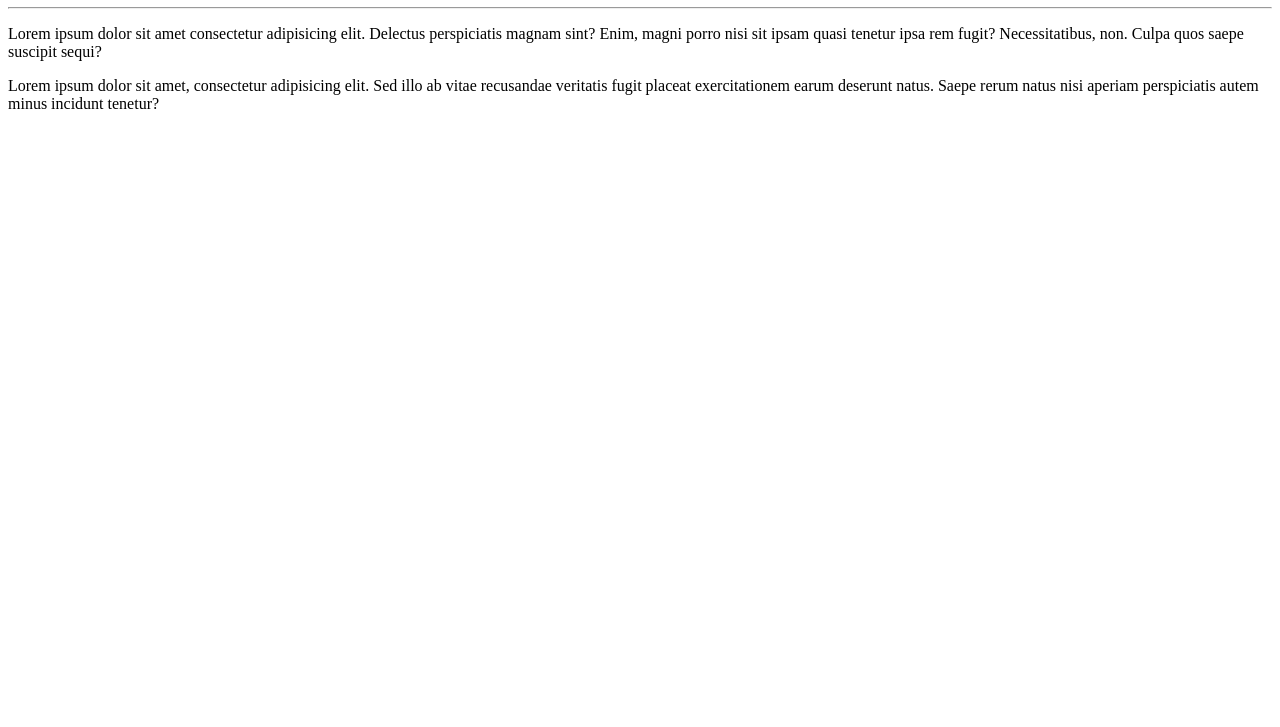
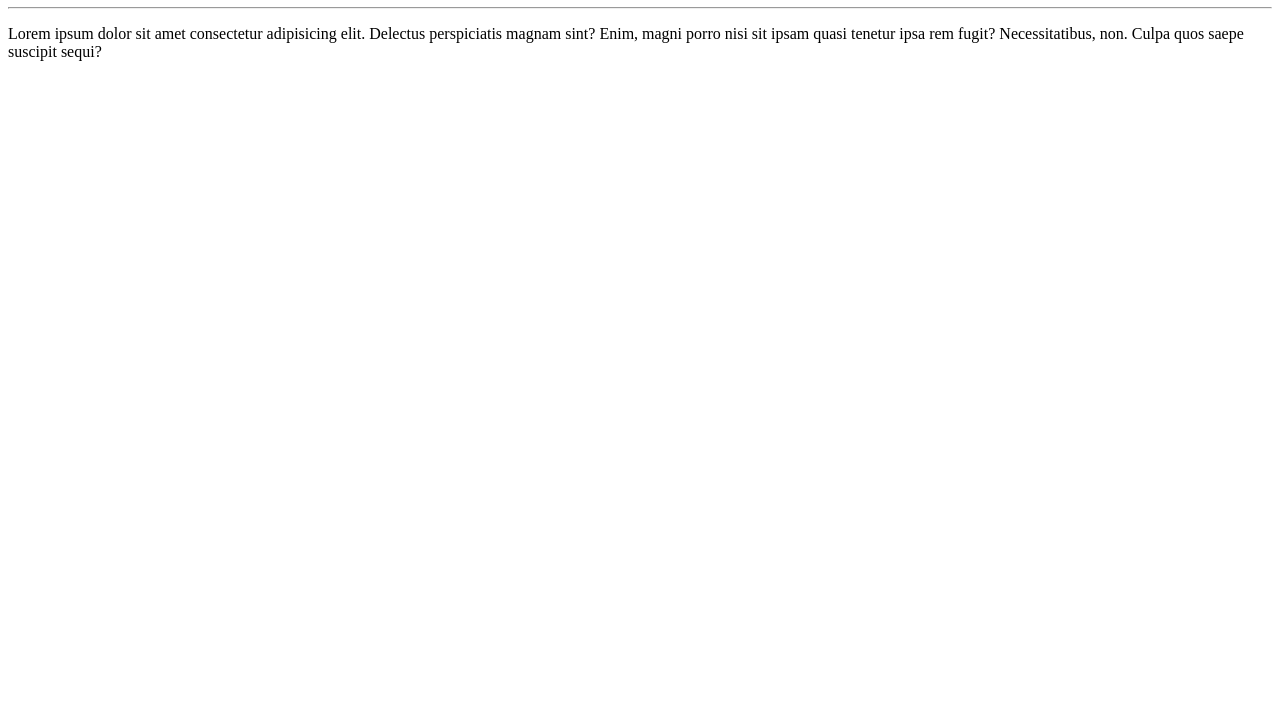
Before and after one commit to SenaVictor/Ola-Mundo, a plain HTML site: page site-exemplo/index.html in a window 1280 px wide. Shown: the part 73-800 px from the top of the page. Drawn offline with Linux system fonts and the light colour scheme.

Commit message:
feita uma alteracao

```diff
--- a/site-exemplo/index.html
+++ b/site-exemplo/index.html
@@ -12,8 +12,5 @@
     <p>Lorem ipsum dolor sit amet consectetur adipisicing elit. Delectus perspiciatis magnam sint? Enim, magni
          porro nisi sit ipsam quasi tenetur ipsa rem fugit? Necessitatibus, non. Culpa quos saepe suscipit
          sequi?</p>
-         <p>Lorem ipsum dolor sit amet, consectetur adipisicing elit. Sed illo ab vitae recusandae veritatis
-             fugit placeat exercitationem earum deserunt natus. Saepe rerum natus nisi aperiam perspiciatis
-              autem minus incidunt tenetur?</p>
 </body>
 </html>
```
